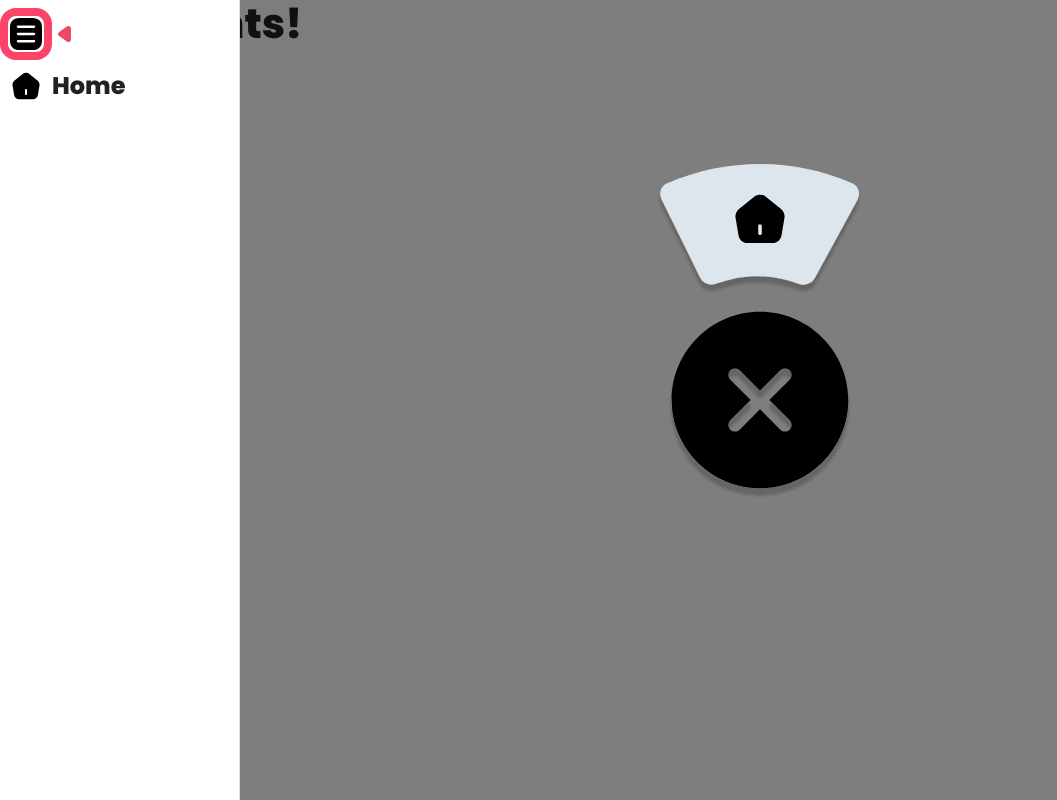
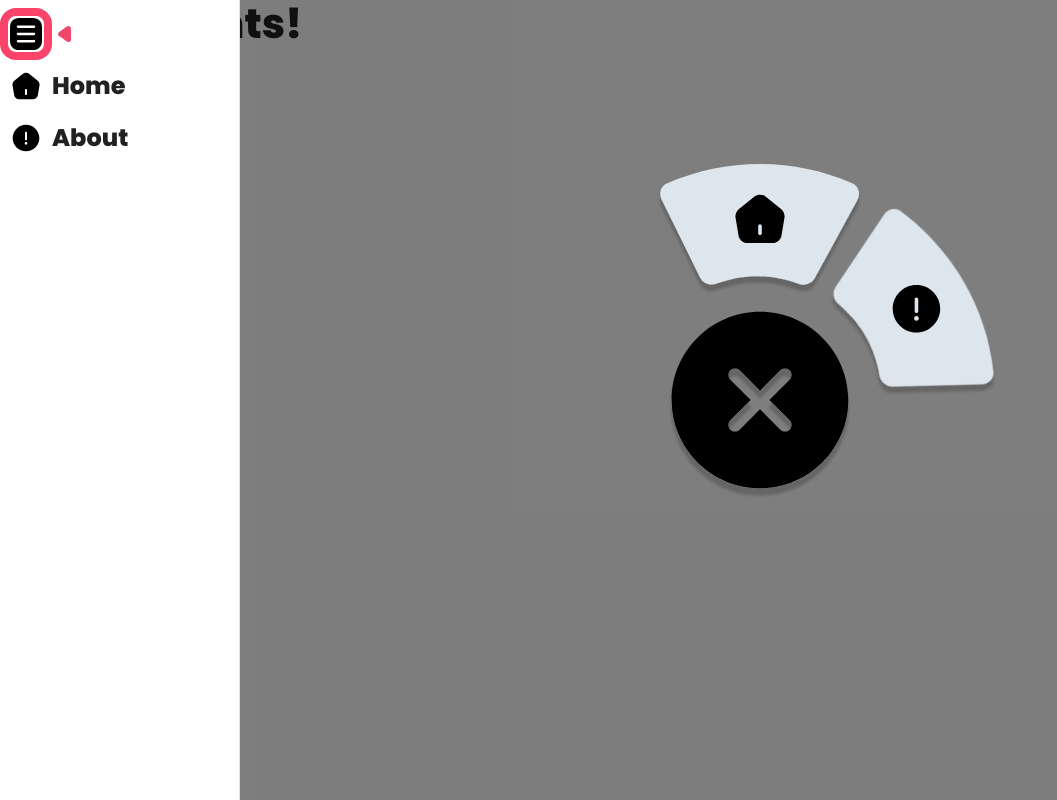
Before and after one commit to uclaacm/studio.uclaacm.com, a Next.js app: page /events in a window 1280 px wide. Shown: the whole page, without its empty margins (0-1057 px from the left). Built offline with nearby package versions, Linux system fonts and the light colour scheme.

Commit message:
made radial update with side nav, added input context

```diff
--- /dev/null
+++ b/src/components/Input.tsx
@@ -0,0 +1,50 @@
+import * as React from "react";
+
+import { GamepadInput } from "~/util/gamepad";
+
+const InputContext = React.createContext<GamepadInput>(null);
+
+export type InputProviderProps = {
+	children?: React.ReactNode;
+}
+
+export function InputProvider({children}: InputProviderProps){
+	const [input, setInput] = React.useState<GamepadInput | null>(null);
+
+	let animationFrame: number | null = null;
+
+	React.useEffect(() => {
+		window.addEventListener("gamepadconnected", onGamepadConnected);
+		if(!input){
+			const gamepads = navigator.getGamepads().filter(g => g);
+			if(gamepads.length > 0){
+				setInput(new GamepadInput(gamepads[0]));
+			}
+		}
+		if(input){
+			if(animationFrame) cancelAnimationFrame(animationFrame);
+			animationFrame = requestAnimationFrame(gamepadLoop);
+		}
+		return () => {
+			window.removeEventListener("gamepadconnected", onGamepadConnected);
+			if(animationFrame) cancelAnimationFrame(animationFrame);
+		}
+	});
+
+	function onGamepadConnected(e: GamepadEvent){
+		setInput(new GamepadInput(e.gamepad));
+	}
+
+	function gamepadLoop(){
+		if(!input) return;
+		input.update();
+
+		animationFrame = requestAnimationFrame(gamepadLoop);
+	}
+
+	return <InputContext.Provider value={input}>{children}</InputContext.Provider>
+}
+
+export function useInput(){
+	return React.useContext(InputContext);
+}
--- a/src/components/NavBar.tsx
+++ b/src/components/NavBar.tsx
@@ -15,17 +15,16 @@ import MuiListItemIcon from '@mui/material/ListItemIcon';
 import ListItemText from '@mui/material/ListItemText';
 import { styled, useTheme } from "@mui/material";
 
-import MenuIcon from "@mui/icons-material/Menu";
-import HomeIcon from "@mui/icons-material/Home";
-
 import { Axis, GamepadButtonPressedEvent, GamepadButtonRepeatEvent, GamepadInput, XBoxButton } from "~/util/gamepad";
 import NextLink from "next/link";
 import NavBarRadial from "~/components/NavBarRadial";
 import Image, { StaticImageData } from "next/image";
 
-import HomeIconSVG from "~/assets/images/icons/home.svg"
-import MenuIconSVG from "~/assets/images/icons/menu.svg"
-import ControllerIconSVG from "~/assets/images/icons/controller.svg"
+import HomeIcon from "~/assets/images/icons/home.svg"
+import MenuIcon from "~/assets/images/icons/menu.svg"
+import InfoIcon from "~/assets/images/icons/info.svg"
+import ControllerIcon from "~/assets/images/icons/controller.svg"
+import { useInput } from "./Input";
 
 const DRAWER_ICON_WIDTH = 36;
 const DRAWER_ICON_WIDTH_PX = `${DRAWER_ICON_WIDTH}px`;
@@ -69,7 +68,6 @@ const ListItemIcon = styled(MuiListItemIcon)(({theme}) => ({
 
 export type NavBarContents = {
 	icon: typeof MenuIcon,
-	buttonIcon: StaticImageData,
 	text?: string,
 	href?: string,
 	hideInRadial?: boolean,
@@ -78,22 +76,22 @@ export type NavBarContents = {
 const navBarContents: NavBarContents[] = [
 	{
 		icon: MenuIcon,
-		buttonIcon: MenuIconSVG,
 		hideInRadial: true,
 	},
 	{
 		icon: HomeIcon,
-		buttonIcon: HomeIconSVG,
 		text: "Home",
 		href: "/",
-	}
+	},
+	{
+		icon: InfoIcon,
+		text: "About",
+		href: "/about-us",
+	},
 ]
-
-const BUTTON_HOLD_INTERVAL = 500;
 
 export default function NavBar(){
 	const [open, setOpen] = React.useState(true);
-	const [input, setInput] = React.useState<GamepadInput | null>(null);
 	const toggleOpen = (v: boolean) => () => setOpen(v);
 
 	const refs = new Array(navBarContents.length).fill(0).map((v, i) => React.useRef<HTMLLIElement>(null));
@@ -101,36 +99,20 @@ export default function NavBar(){
 	const selectPreviousRef = () => setSelectedRefIndex(selectedRefIndex === 0 ? selectedRefIndex : (selectedRefIndex - 1) % refs.length);
 	const selectNextRef = () => setSelectedRefIndex(selectedRefIndex === refs.length - 1 ? selectedRefIndex : (selectedRefIndex + 1) % refs.length);
 
-	let animationFrame: number | null = null;
+	const input = useInput();
 
 	React.useEffect(() => {
-		window.addEventListener("gamepadconnected", onGamepadConnected);
-		if(!input){
-			const gamepads = navigator.getGamepads().filter(g => g);
-			if(gamepads.length > 0){
-				setInput(new GamepadInput(gamepads[0]));
-			}
-		}
 		if(input){
 			hookInput();
-		}
-		return () => {
-			window.removeEventListener("gamepadconnected", onGamepadConnected);
-			if(animationFrame) cancelAnimationFrame(animationFrame);
-			if(input) {
+			return () => {
 				unHookInput();
 			}
 		}
 	});
 
-	function onGamepadConnected(e: GamepadEvent){
-		setInput(new GamepadInput(e.gamepad));
-	}
-
 	function hookInput(){
 		input.addEventListener("gamepadbuttonpressed", onButtonPressed);
 		input.addEventListener("gamepadbuttonrepeat", onButtonPressed);
-		animationFrame = requestAnimationFrame(gamepadLoop);
 	}
 
 	function unHookInput(){
@@ -155,13 +137,6 @@ export default function NavBar(){
 		}
 	}
 
-	function gamepadLoop(){
-		if(!input) return;
-		input.update();
-
-		animationFrame = requestAnimationFrame(gamepadLoop);
-	}
-
 	const onMouseEnterListItem = (i: number) => () => {
 		setOpen(true);
 		setSelectedRefIndex(i);
@@ -183,17 +158,15 @@ export default function NavBar(){
 				onMouseLeave={toggleOpen(false)}
 			>
 				<List>
-					{navBarContents.map(({icon: Icon, text, href, buttonIcon}, i) => (
+					{navBarContents.map(({icon, text, href}, i) => (
 						<DrawerListItem key={i} onMouseEnter={onMouseEnterListItem(i)} ref={refs[i]} href={href}>
 							<Box sx={theme => ({display: "flex", alignItems: "center", padding: `0 ${theme.spacing(1)}`})}>
-								{Icon && (
-									<ListItemIcon sx={{
-										...text ? {} : {mr: 0},
+								<ListItemIcon sx={{
+									...text ? {} : {mr: 0},
 
-									}}>
-										<Image src={buttonIcon} alt={text} width={DRAWER_ICON_WIDTH} style={{padding: theme.spacing(0.25)}}/>
-									</ListItemIcon>
-								)}
+								}}>
+									<Image src={icon} alt={text} width={DRAWER_ICON_WIDTH} style={{padding: theme.spacing(0.25)}}/>
+								</ListItemIcon>
 								{text && (
 									<Typography variant="h3" sx={theme => ({mr: theme.spacing(1)})}>
 										{text}
@@ -206,7 +179,7 @@ export default function NavBar(){
 			</Drawer>
 			<Selection selectionRef={refs[selectedRefIndex]}/>
 			<Backdrop open={open}>
-				<NavBarRadial offsetLeft={DRAWER_WIDTH_OPEN} contents={navBarContents}/>
+				<NavBarRadial offsetLeft={DRAWER_WIDTH_OPEN} contents={navBarContents} selected={selectedRefIndex} setSelected={setSelectedRefIndex}/>
 			</Backdrop>
 		</>
 	)
--- a/src/components/NavBarRadial.tsx
+++ b/src/components/NavBarRadial.tsx
@@ -5,7 +5,7 @@ import Box from "@mui/material/Box"
 import Image, { StaticImageData } from "next/image"
 
 import CloseButtonIcon from "~/assets/images/icons/close.svg"
-import HomeButtonIcon from "~/assets/images/icons/home.svg"
+
 
 import { NavBarContents } from "~/components/NavBar";
 
@@ -13,17 +13,13 @@ type NavBarRadialButtonProps = {
 	icon: string | StaticImageData,
 	rotationDeg?: number,
 	shadowRotationDeg?: number,
-	onActivate?: () => void,
-	onDeactivate?: () => void,
+	active: boolean,
 }
 
 let indexCounter = 0;
 
-function NavBarRadialButton({icon, rotationDeg, shadowRotationDeg, onActivate, onDeactivate}: NavBarRadialButtonProps){
-	++indexCounter;
-
-	const [index, setIndex] = React.useState(indexCounter);
-	const [active, setActive] = React.useState(false);
+function NavBarRadialButton({icon, rotationDeg, shadowRotationDeg, active}: NavBarRadialButtonProps){
+	const index = indexCounter++;
 	const shadowOffset = 10;
 
 	rotationDeg = rotationDeg ?? 0;
@@ -34,16 +30,6 @@ function NavBarRadialButton({icon, rotationDeg, shadowRotationDeg, onActivate, o
 	const shadowRotationRad = shadowRotationDeg * Math.PI / 180;
 
 	const shadowId = `shadow-${index}`
-
-	const onMouseEnter = () => {
-		setActive(true);
-		if(onActivate) onActivate();
-	}
-
-	const onMouseLeave = () => {
-		setActive(false);
-		if(onDeactivate) onDeactivate();
-	}
 
 	const theme = useTheme();
 	return (
@@ -67,8 +53,6 @@ function NavBarRadialButton({icon, rotationDeg, shadowRotationDeg, onActivate, o
 			<svg xmlns="http://www.w3.org/2000/svg" viewBox="0 0 376 248" style={{position: "absolute"}}>
 				<g filter={`url(#${shadowId})`}>
 					<path
-						onMouseEnter={onMouseEnter}
-						onMouseLeave={onMouseLeave}
 						style={{
 							pointerEvents: "auto",
 							fill: active ? theme.palette.primary.main : "#dee6ed",
@@ -120,16 +104,16 @@ export type NavBarRadialProps = {
 	offsetLeft?: string,
 	buttonFrequency?: number,
 	buttonPhase?: number,
-	contents: NavBarContents[]
+	contents: NavBarContents[],
+	selected: number,
+	setSelected: React.Dispatch<React.SetStateAction<number>>,
 }
 
-export default function NavBarRadial({offsetLeft, contents, buttonFrequency, buttonPhase}: NavBarRadialProps){
-	const [active, setActive] = React.useState(0);
-
+export default function NavBarRadial({offsetLeft, contents, buttonFrequency, buttonPhase, selected, setSelected}: NavBarRadialProps){
 	buttonFrequency ??= 60;
 	buttonPhase ??= 0;
 
-	const radialContents = contents.filter(content => content.hideInRadial !== true);
+	let buttonContents = Array.from(contents.entries()).filter(([_, {hideInRadial}]) => !hideInRadial);
 
 	return (
 		<Box sx={theme => ({
@@ -155,8 +139,13 @@ export default function NavBarRadial({offsetLeft, contents, buttonFrequency, but
 					left: "calc((100% - var(--width))/2)",
 					top: "calc((100% - var(--width))/2)",
 				}}/>
-				{radialContents.map(({buttonIcon}, i) => (
-					<NavBarRadialButton key={i} rotationDeg={buttonFrequency * i + buttonPhase} icon={buttonIcon}/>
+				{buttonContents.map(([originalIndex, {icon, hideInRadial}], i) => (
+					hideInRadial || <NavBarRadialButton
+						key={i}
+						rotationDeg={buttonFrequency * i + buttonPhase}
+						icon={icon}
+						active={selected === originalIndex}
+					/>
 				))}
 			</Box>
 		</Box>
--- a/src/pages/_app.tsx
+++ b/src/pages/_app.tsx
@@ -9,6 +9,7 @@ import { AppPropsWithLayout } from "~/@types";
 import "~/stylesheets/main.scss"
 
 import Layout from "~/components/Layout";
+import { InputProvider } from "~/components/Input";
 
 export default function App({Component, pageProps}: AppPropsWithLayout){
 	// optional layout function
@@ -16,8 +17,10 @@ export default function App({Component, pageProps}: AppPropsWithLayout){
 
 	return <>
 		<ThemeProvider theme={theme}>
-			<CssBaseline/>
-			{getLayout(<Component {...pageProps}/>)}
+			<InputProvider>
+				<CssBaseline/>
+				{getLayout(<Component {...pageProps}/>)}
+			</InputProvider>
 		</ThemeProvider>
 	</>
 }
```
